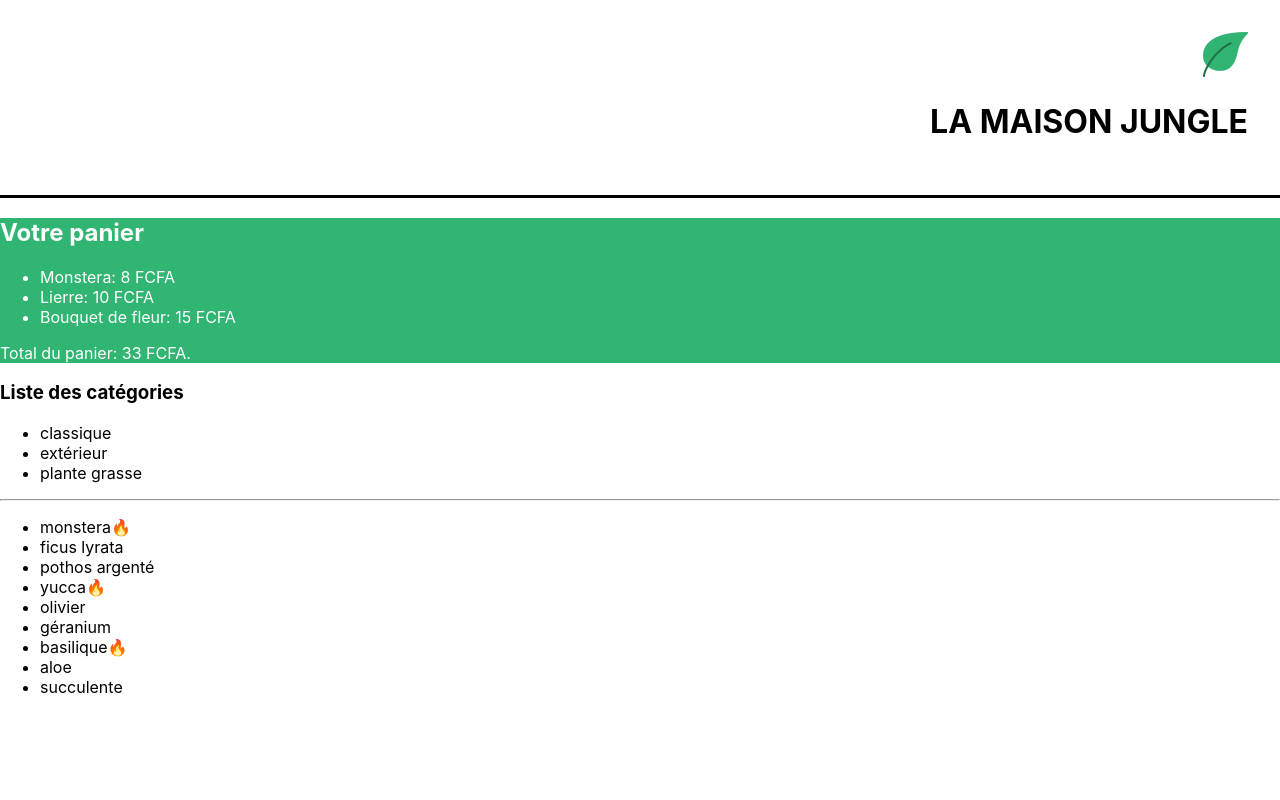
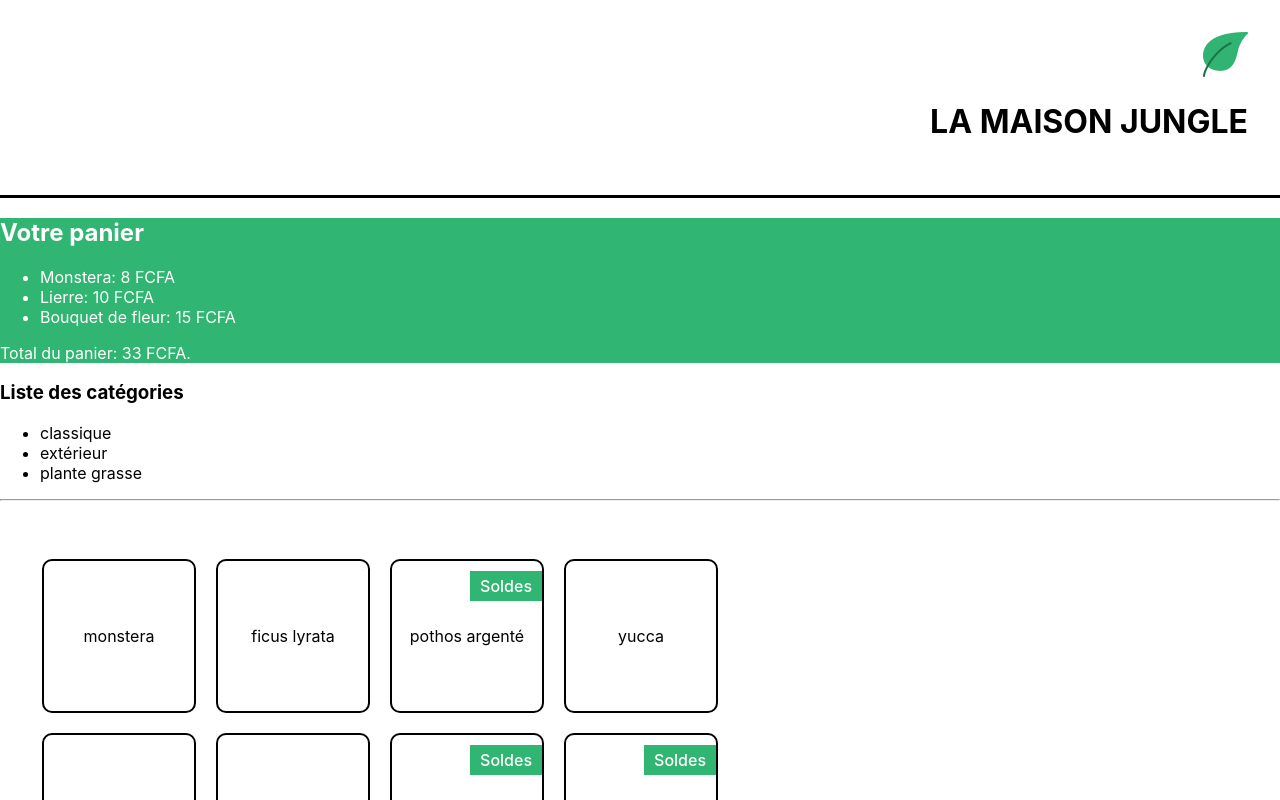
Before and after one commit to wadjith/la-maison-jungle, a React (Create React App) app: page / in a window 1280 px wide. Shown: the top 800 px of the page. Built offline with nearby package versions, Linux system fonts and the light colour scheme.

Commit message:
Terminer l'exercice P2C3
Ajouter du CSS sur le composant et afficher un élément sur une condition.

```diff
--- a/src/components/ShoppingList.js
+++ b/src/components/ShoppingList.js
@@ -14,11 +14,13 @@
                 {catList.map((cat, index) => <li key={cat}>{cat}</li>)}
             </ul>
             <hr />
-            <ul>
+            <ul className='lmj-plant-list'>
                 {plantList.map((plant, index) => (
-                    <li key={plant.id}>
-                        {plant.name}{plant.isBestSale && <span>🔥</span>}
+                    <li key={plant.id} className='lmj-plant-item'>
+                        {plant.name}
+                        {plant.isSpecialOffer && <div className='lmj-sales'>Soldes</div>}
                     </li>
+
                 ))}
             </ul>
         </div>
--- a/src/datas/plantList.js
+++ b/src/datas/plantList.js
@@ -2,55 +2,49 @@
 	{
 		name: 'monstera',
 		category: 'classique',
-		id: '1ed',
-        isBestSale: true
+		id: '1ed'
 	},
 	{
 		name: 'ficus lyrata',
 		category: 'classique',
-		id: '2ab',
-        isBestSale: false
+		id: '2ab'
 	},
 	{
 		name: 'pothos argenté',
 		category: 'classique',
 		id: '3sd',
-        isBestSale: false
+		isSpecialOffer: true
 	},
 	{
 		name: 'yucca',
 		category: 'classique',
-		id: '4kk',
-        isBestSale: true
+		id: '4kk'
 	},
 	{
 		name: 'olivier',
 		category: 'extérieur',
-		id: '5pl',
-        isBestSale: false
+		id: '5pl'
 	},
 	{
 		name: 'géranium',
 		category: 'extérieur',
-		id: '6uo',
-        isBestSale: false
+		id: '6uo'
 	},
 	{
 		name: 'basilique',
 		category: 'extérieur',
 		id: '7ie',
-        isBestSale: true
+		isSpecialOffer: true
 	},
 	{
 		name: 'aloe',
 		category: 'plante grasse',
 		id: '8fp',
-        isBestSale: false
+		isSpecialOffer: true
 	},
 	{
 		name: 'succulente',
 		category: 'plante grasse',
-		id: '9vn',
-        isBestSale: false
+		id: '9vn'
 	}
 ]
```
